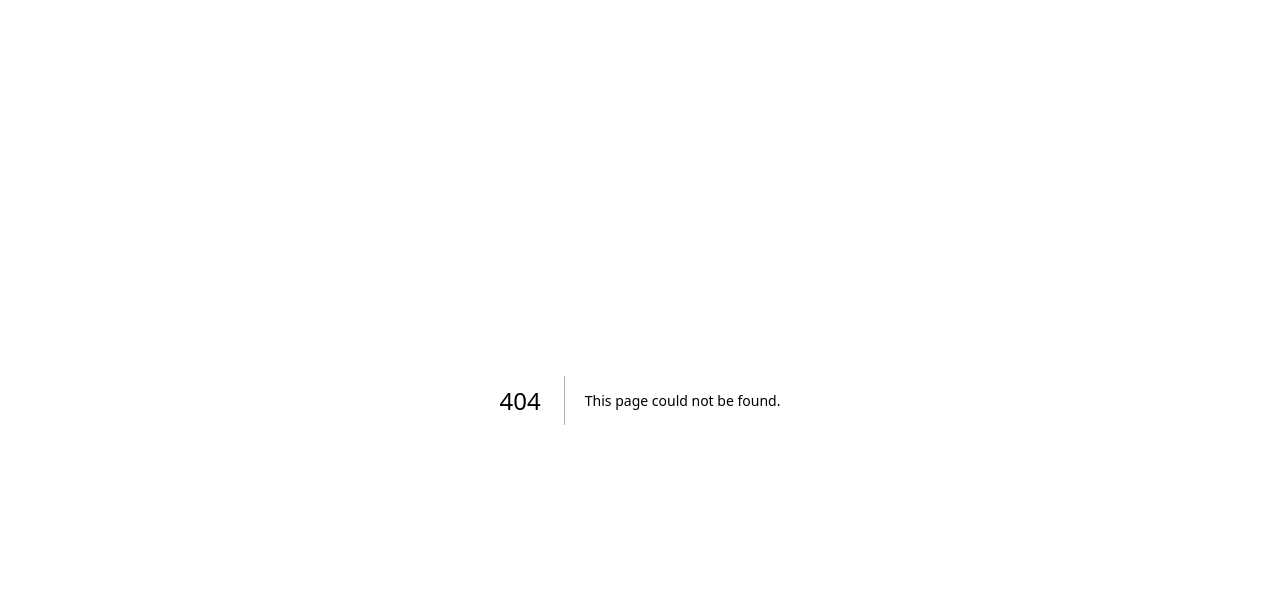
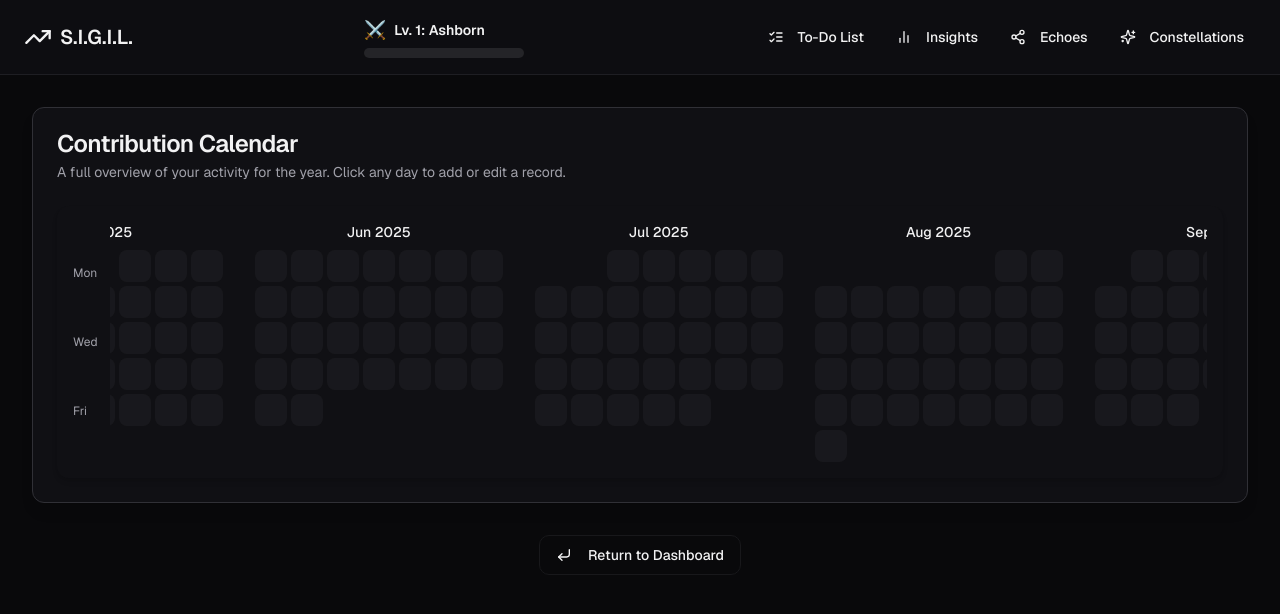
Before and after one commit to Abhi9818-max/SIGIL-clean, a Next.js app: page /calendar in a window 1280 px wide. Before the commit this address had no page. Shown: the top 614 px of the page. Built offline with nearby package versions, Linux system fonts and the light colour scheme.

Commit message:
it looks good. add the option of view calender progress by clicking on t

```diff
--- /dev/null
+++ b/src/app/calendar/page.tsx
@@ -0,0 +1,73 @@
+
+"use client";
+
+import React, { useState } from 'react';
+import Header from '@/components/layout/Header';
+import ContributionGraph from '@/components/records/ContributionGraph';
+import RecordModal from '@/components/records/RecordModal';
+import { Button } from '@/components/ui/button';
+import Link from 'next/link';
+import { CornerDownLeft } from 'lucide-react';
+import { format } from 'date-fns';
+import { useUserRecords } from '@/components/providers/UserRecordsProvider';
+import { cn } from '@/lib/utils';
+import { Card, CardContent, CardDescription, CardHeader, CardTitle } from '@/components/ui/card';
+
+export default function CalendarPage() {
+  const [isRecordModalOpen, setIsRecordModalOpen] = useState(false);
+  const [selectedDateForModal, setSelectedDateForModal] = useState<string | null>(null);
+  const { getUserLevelInfo, taskDefinitions, records } = useUserRecords();
+
+  const handleDayClick = (date: string) => {
+    setSelectedDateForModal(date);
+    setIsRecordModalOpen(true);
+  };
+
+  const handleAddRecordClick = () => {
+    setSelectedDateForModal(format(new Date(), 'yyyy-MM-dd'));
+    setIsRecordModalOpen(true);
+  };
+
+  const levelInfo = getUserLevelInfo();
+  const pageTierClass = levelInfo ? `page-tier-group-${levelInfo.tierGroup}` : 'page-tier-group-1';
+
+  return (
+    <>
+      <div className={cn("min-h-screen flex flex-col", pageTierClass)}>
+        <Header
+          onAddRecordClick={handleAddRecordClick}
+          onManageTasksClick={() => { /* Not needed on this page, but prop is required */ }}
+        />
+        <main className="flex-grow container mx-auto p-4 md:p-8 animate-fade-in-up">
+           <Card className="shadow-lg w-full max-w-7xl mx-auto">
+             <CardHeader>
+                <CardTitle>Contribution Calendar</CardTitle>
+                <CardDescription>A full overview of your activity for the year. Click any day to add or edit a record.</CardDescription>
+             </CardHeader>
+             <CardContent>
+                <ContributionGraph
+                    onDayClick={handleDayClick}
+                    selectedTaskFilterId={null} // Show all tasks on this view
+                    displayMode="full"
+                />
+             </CardContent>
+           </Card>
+
+           <div className="text-center mt-8">
+              <Button asChild variant="outline">
+                  <Link href="/">
+                      <CornerDownLeft className="mr-2 h-4 w-4" />
+                      Return to Dashboard
+                  </Link>
+              </Button>
+          </div>
+        </main>
+      </div>
+      <RecordModal
+        isOpen={isRecordModalOpen}
+        onOpenChange={setIsRecordModalOpen}
+        selectedDate={selectedDateForModal}
+      />
+    </>
+  );
+}
--- a/src/components/records/ContributionGraph.tsx
+++ b/src/components/records/ContributionGraph.tsx
@@ -1,3 +1,4 @@
+
 "use client";
 
 import React, { useEffect, useRef } from 'react';
@@ -6,14 +7,20 @@ import type { DayData, MonthColumn } from '@/types';
 import { useUserRecords } from '@/components/providers/UserRecordsProvider';
 import { getMonthlyGraphData } from '@/lib/date-utils';
 import { ScrollArea, ScrollBar } from "@/components/ui/scroll-area";
-import { getMonth, parseISO, isFuture } from 'date-fns';
+import { getMonth, parseISO, isFuture, format } from 'date-fns';
+import { DAY_LABELS, DAY_LABELS_VISIBLE_INDICES } from '@/lib/date-utils';
 
 interface ContributionGraphProps {
   onDayClick: (date: string) => void;
   selectedTaskFilterId: string | null;
+  displayMode?: 'full' | 'current_month';
 }
 
-const ContributionGraph: React.FC<ContributionGraphProps> = ({ onDayClick, selectedTaskFilterId }) => {
+const ContributionGraph: React.FC<ContributionGraphProps> = ({
+  onDayClick,
+  selectedTaskFilterId,
+  displayMode = 'current_month'
+}) => {
   const { records, taskDefinitions } = useUserRecords();
   const [clientToday, setClientToday] = React.useState<Date | null>(null);
   const scrollAreaRef = useRef<HTMLDivElement>(null);
@@ -25,11 +32,11 @@ const ContributionGraph: React.FC<ContributionGraphProps> = ({ onDayClick, selec
 
   const monthlyGraphData: MonthColumn[] = React.useMemo(() => {
     if (!clientToday || taskDefinitions.length === 0) return [];
-    return getMonthlyGraphData(records, taskDefinitions, selectedTaskFilterId, clientToday);
-  }, [records, taskDefinitions, clientToday, selectedTaskFilterId]);
+    return getMonthlyGraphData(records, taskDefinitions, selectedTaskFilterId, clientToday, displayMode);
+  }, [records, taskDefinitions, clientToday, selectedTaskFilterId, displayMode]);
 
   useEffect(() => {
-    if (clientToday && monthlyGraphData.length > 0) {
+    if (clientToday && monthlyGraphData.length > 0 && displayMode === 'full') {
       const currentMonthIndex = getMonth(clientToday);
       const targetMonthEl = monthColumnRefs.current.get(currentMonthIndex);
 
@@ -48,7 +55,7 @@ const ContributionGraph: React.FC<ContributionGraphProps> = ({ onDayClick, selec
         }
       }
     }
-  }, [monthlyGraphData, clientToday]);
+  }, [monthlyGraphData, clientToday, displayMode]);
 
   if (!clientToday || (monthlyGraphData.length === 0 && taskDefinitions.length > 0)) {
     return <div className="p-4 text-center text-muted-foreground">Loading graph data...</div>;
@@ -57,37 +64,30 @@ const ContributionGraph: React.FC<ContributionGraphProps> = ({ onDayClick, selec
       return <div className="p-4 text-center text-muted-foreground">Please define tasks in 'Manage Tasks' to see the graph.</div>;
   }
 
+  const firstMonthData = monthlyGraphData[0];
+
   return (
     <div className="p-4 rounded-lg shadow-md bg-card">
       <div className="flex gap-3">
-        <ScrollArea className="w-full whitespace-nowrap" ref={scrollAreaRef}>
-          <div className="flex gap-x-5 sm:gap-x-8">
-            {monthlyGraphData.map((monthCol, monthIdx) => (
-              <div
-                key={monthCol.monthLabel}
-                className="flex flex-col items-center flex-shrink-0"
-                ref={el => {
-                  if (el) {
-                    monthColumnRefs.current.set(monthIdx, el);
-                  } else {
-                    monthColumnRefs.current.delete(monthIdx);
-                  }
-                }}>
-                <div className="text-xs font-medium mb-1 text-center h-5 flex items-center">{monthCol.monthLabel}</div>
+        <div className="flex flex-col justify-around text-xs text-muted-foreground">
+          {DAY_LABELS.map((label, i) => (
+            <div key={label} className={DAY_LABELS_VISIBLE_INDICES.includes(i) ? 'visible' : 'invisible'}>
+              {label}
+            </div>
+          ))}
+        </div>
+        {displayMode === 'current_month' ? (
+          <div className="flex flex-col items-center flex-shrink-0">
+            <div className="text-sm font-medium mb-2 text-center h-5 flex items-center">{firstMonthData.monthLabel}</div>
             <div className="grid grid-cols-7 grid-rows-6 gap-1.5 sm:gap-1">
-                  {monthCol.weeks.map((week, weekIdx) =>
-                    week.map((day, dayInWeekIdx) => {
-                      const key = day.isPlaceholder
-                        ? `ph-${monthCol.monthLabel}-${weekIdx}-${dayInWeekIdx}`
-                        : day.date;
-                      return day.isPlaceholder ? (
-                        <div key={key} className="w-8 h-8 sm:w-8 sm:h-8 rounded-sm" />
+              {firstMonthData.weeks.flat().map((day, dayIdx) => (
+                 day.isPlaceholder ? (
+                    <div key={`ph-${dayIdx}`} className="w-8 h-8 sm:w-8 sm:h-8 rounded-sm" />
                   ) : (
-                        <div key={key} className="w-8 h-8 sm:w-8 sm:h-8">
+                    <div key={day.date} className="w-8 h-8 sm:w-8 sm:h-8">
                       <DaySquare
                         day={day as DayData}
                         onClick={() => {
-                              // Prevent opening modal for future dates
                           const clickedDate = parseISO(day.date);
                           if (!isFuture(clickedDate) || isFuture(new Date(day.date))) {
                             onDayClick(day.date);
@@ -95,15 +95,47 @@ const ContributionGraph: React.FC<ContributionGraphProps> = ({ onDayClick, selec
                         }}
                       />
                     </div>
-                      );
-                    })
-                  )}
+                  )
+              ))}
+            </div>
+          </div>
+        ) : (
+          <ScrollArea className="w-full whitespace-nowrap" ref={scrollAreaRef}>
+            <div className="flex gap-x-5 sm:gap-x-8">
+              {monthlyGraphData.map((monthCol) => (
+                <div
+                  key={monthCol.monthLabel}
+                  className="flex flex-col items-center flex-shrink-0"
+                  ref={el => {
+                    if (el) monthColumnRefs.current.set(monthCol.month, el);
+                    else monthColumnRefs.current.delete(monthCol.month);
+                  }}>
+                  <div className="text-sm font-medium mb-2 text-center h-5 flex items-center">{monthCol.monthLabel}</div>
+                  <div className="grid grid-cols-7 grid-rows-6 gap-1.5 sm:gap-1">
+                    {monthCol.weeks.flat().map((day, dayIdx) => (
+                      day.isPlaceholder ? (
+                        <div key={`ph-${day.date}-${dayIdx}`} className="w-8 h-8 sm:w-8 sm:h-8 rounded-sm" />
+                      ) : (
+                        <div key={day.date} className="w-8 h-8 sm:w-8 sm:h-8">
+                          <DaySquare
+                            day={day as DayData}
+                            onClick={() => {
+                              const clickedDate = parseISO(day.date);
+                              if (!isFuture(clickedDate) || isFuture(new Date(day.date))) {
+                                onDayClick(day.date);
+                              }
+                            }}
+                          />
+                        </div>
+                      )
+                    ))}
                   </div>
                 </div>
               ))}
             </div>
             <ScrollBar orientation="horizontal" />
           </ScrollArea>
+        )}
       </div>
     </div>
   );
--- a/src/components/records/StatsPanel.tsx
+++ b/src/components/records/StatsPanel.tsx
@@ -2,13 +2,15 @@
 "use client";
 
 import React, { useMemo, useState, useEffect } from 'react';
+import Link from 'next/link';
 import { Card, CardContent, CardHeader, CardTitle } from "@/components/ui/card";
 import { useUserRecords } from '@/components/providers/UserRecordsProvider';
-import { subDays, startOfYear, getYear } from 'date-fns';
+import { subDays } from 'date-fns';
 import PerformanceCircle from './PerformanceCircle';
-import { Flame, Snowflake } from 'lucide-react';
+import { Flame, Snowflake, Calendar } from 'lucide-react';
 import { cn } from '@/lib/utils';
 import { Tooltip, TooltipContent, TooltipTrigger, TooltipProvider } from '@/components/ui/tooltip';
+import { Button } from '../ui/button';
 
 interface StatsPanelProps {
   selectedTaskFilterId: string | null;
@@ -57,6 +59,7 @@ const StatsPanel: React.FC<StatsPanelProps> = ({ selectedTaskFilterId }) => {
   }, [getAggregateSum, selectedTaskFilterId]);
 
   return (
+    <>
       <div className="grid gap-4 md:grid-cols-2 lg:grid-cols-3 mb-6">
         {aggregateStats.map((stat, index) => (
           <Card
@@ -127,6 +130,15 @@ const StatsPanel: React.FC<StatsPanelProps> = ({ selectedTaskFilterId }) => {
           </CardContent>
         </Card>
       </div>
+      <div className="mb-6 -mt-2 text-center">
+        <Button asChild variant="outline" size="sm">
+          <Link href="/calendar">
+            <Calendar className="mr-2 h-4 w-4" />
+            View Full Calendar
+          </Link>
+        </Button>
+      </div>
+    </>
   );
 };
 
--- a/src/lib/date-utils.ts
+++ b/src/lib/date-utils.ts
@@ -10,6 +10,7 @@ import {
   getMonth,
   isAfter,
   startOfDay,
+  isSameMonth,
 } from 'date-fns';
 import type { RecordEntry, MonthColumn, MonthlyDayData, TaskDefinition } from '@/types';
 import { getContributionLevel, DEFAULT_TASK_COLOR } from './config';
@@ -18,10 +19,12 @@ export const getMonthlyGraphData = (
   records: RecordEntry[],
   taskDefinitions: TaskDefinition[],
   filterByTaskId: string | null = null,
-  currentSystemDate: Date // Pass the current date to compare against
+  currentSystemDate: Date,
+  displayMode: 'full' | 'current_month' = 'current_month'
 ): MonthColumn[] => {
-  const today = startOfDay(currentSystemDate); // Use startOfDay for consistent comparison
+  const today = startOfDay(currentSystemDate);
   const currentYear = getYear(today);
+  const currentMonthIndex = getMonth(today);
   const monthlyData: MonthColumn[] = [];
 
   const recordsMap = new Map<string, RecordEntry[]>();
@@ -35,12 +38,19 @@ export const getMonthlyGraphData = (
   const taskDefinitionMap = new Map<string, TaskDefinition>();
   taskDefinitions.forEach(task => taskDefinitionMap.set(task.id, task));
 
-  // Generate data for all 12 months of the current year
-  for (let monthIndex = 0; monthIndex < 12; monthIndex++) {
+  const startMonth = displayMode === 'current_month' ? currentMonthIndex : 0;
+  const endMonth = displayMode === 'current_month' ? currentMonthIndex : 11;
+
+  for (let monthIndex = startMonth; monthIndex <= endMonth; monthIndex++) {
     const targetMonthDate = new Date(currentYear, monthIndex, 1);
 
+    // Skip future months if in single month mode and something is off
+    if (displayMode === 'current_month' && !isSameMonth(targetMonthDate, today)) {
+        continue;
+    }
+
     const year = getYear(targetMonthDate);
-    const currentMonthLoopIndex = getMonth(targetMonthDate);
+    const month = getMonth(targetMonthDate);
 
     const firstDayOfMonth = startOfMonth(targetMonthDate);
     const daysInMonth = getDaysInMonth(targetMonthDate);
@@ -53,7 +63,7 @@ export const getMonthlyGraphData = (
 
     for (let j = 0; j < firstDayOfMonthWeekDay; j++) {
       currentWeek.push({
-        date: `placeholder-start-${year}-${currentMonthLoopIndex}-${j}`,
+        date: `placeholder-start-${year}-${month}-${j}`,
         value: null,
         level: 0,
         isPlaceholder: true,
@@ -64,14 +74,13 @@ export const getMonthlyGraphData = (
       const currentDateObj = setDate(firstDayOfMonth, dayNum);
       const dateStr = format(currentDateObj, 'yyyy-MM-dd');
 
-      // Skip processing for days that are in the future
       if (isAfter(startOfDay(currentDateObj), today)) {
          currentWeek.push({
           date: dateStr,
           value: null,
-          level: 0, // Or a specific "future" level if needed for styling
-          isPlaceholder: false, // It's a real date, but in the future
-          taskColor: 'hsl(var(--muted) / 0.1)', // Dimmer for future dates
+          level: 0,
+          isPlaceholder: false,
+          taskColor: 'hsl(var(--muted) / 0.1)',
         });
       } else {
         const dailyRecords = recordsMap.get(dateStr) || [];
@@ -91,7 +100,6 @@ export const getMonthlyGraphData = (
         if (relevantRecords.length > 0) {
           displayValue = totalValue;
 
-          // If filtered, use that task's info. If not, use the info from the first record of the day.
           const representativeRecord = relevantRecords[0];
           const taskDef = representativeRecord.taskType ? taskDefinitionMap.get(representativeRecord.taskType) : undefined;
 
@@ -131,7 +139,7 @@ export const getMonthlyGraphData = (
       const remainingCells = 7 - currentWeek.length;
       for (let j = 0; j < remainingCells; j++) {
         currentWeek.push({
-          date: `placeholder-end-${year}-${currentMonthLoopIndex}-${j}`,
+          date: `placeholder-end-${year}-${month}-${j}`,
           value: null,
           level: 0,
           isPlaceholder: true,
@@ -144,7 +152,7 @@ export const getMonthlyGraphData = (
       const placeholderWeek: MonthlyDayData[] = [];
       for (let j = 0; j < 7; j++) {
         placeholderWeek.push({
-          date: `placeholder-fill-${year}-${currentMonthLoopIndex}-${currentMonthWeeks.length}-${j}`,
+          date: `placeholder-fill-${year}-${month}-${currentMonthWeeks.length}-${j}`,
           value: null,
           level: 0,
           isPlaceholder: true,
@@ -156,7 +164,7 @@ export const getMonthlyGraphData = (
     monthlyData.push({
       monthLabel,
       year,
-      month: currentMonthLoopIndex,
+      month: month,
       weeks: currentMonthWeeks,
     });
   }
```
Lines whose indentation alone changed are shown as unchanged.
